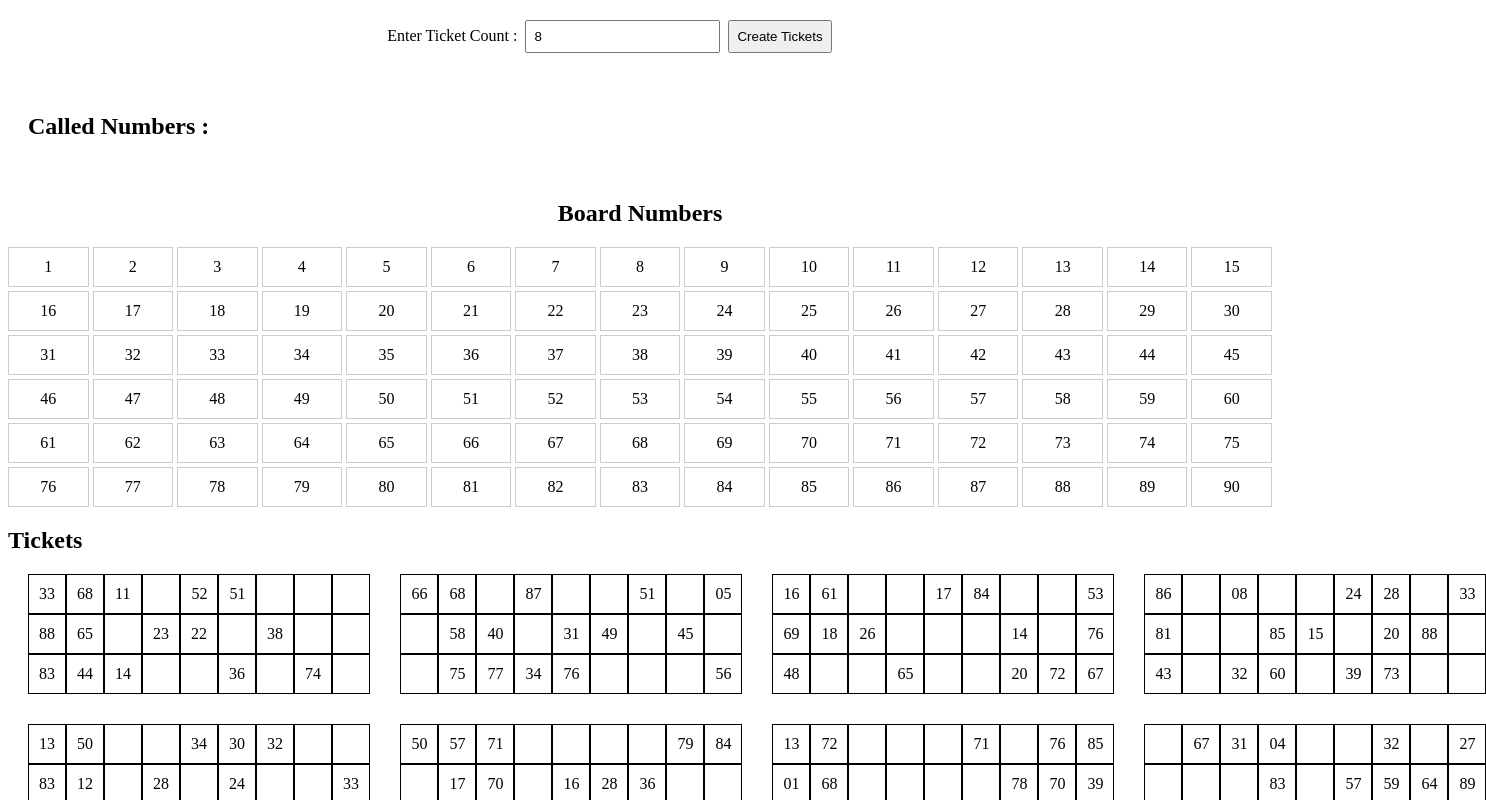
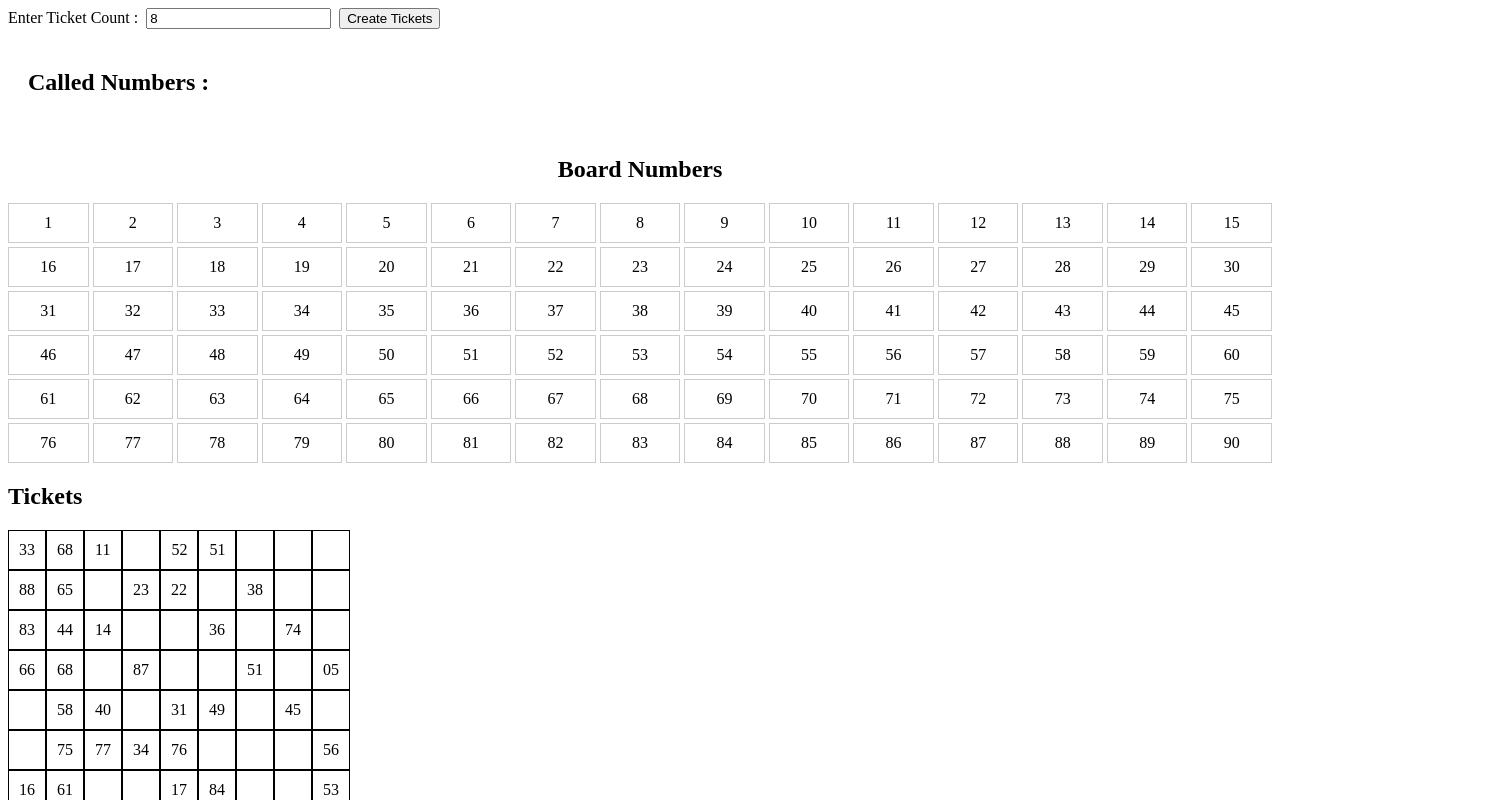
Before and after one commit to Vishwajit-Sharma/tambola-app, a React (Create React App) app: page / in a window 1280 px wide. Shown: the top 800 px of the page, 1486 px wide, since content can reach past the window. Built offline with nearby package versions, Linux system fonts and the light colour scheme.

Commit message:
22 nov evening

```diff
--- a/src/App.css
+++ b/src/App.css
@@ -1,13 +1,13 @@
-.inputTicket{
+.input-ticket{
   margin: 20px 30%
 }
-.inputTicket input {
+.input-ticket input {
   padding: 7px;
 }
-.inputTicket button {
+.input-ticket button {
   padding: 7px;
 }
-.displayTicketsContainer{
+.display-tickets-container{
   /* border: 1px solid gray; */
   padding: 0 20px;
   display: grid;
@@ -25,6 +25,13 @@
   display: grid;
   place-self: center;
 
+}
+.game-controller{
+  display: flex;
+  justify-content: space-around;
+}
+.game-controller button {
+  padding: 7px;
 }
 .show-called-numbers{
   display: flex;
@@ -60,10 +67,3 @@
   text-align: center;
   background-color: #fff;
 }
-
-.called-number {
-  margin-right: 5px;
-  background-color: yellow;
-  padding: 5px;
-  border-radius: 3px;
-}
```
